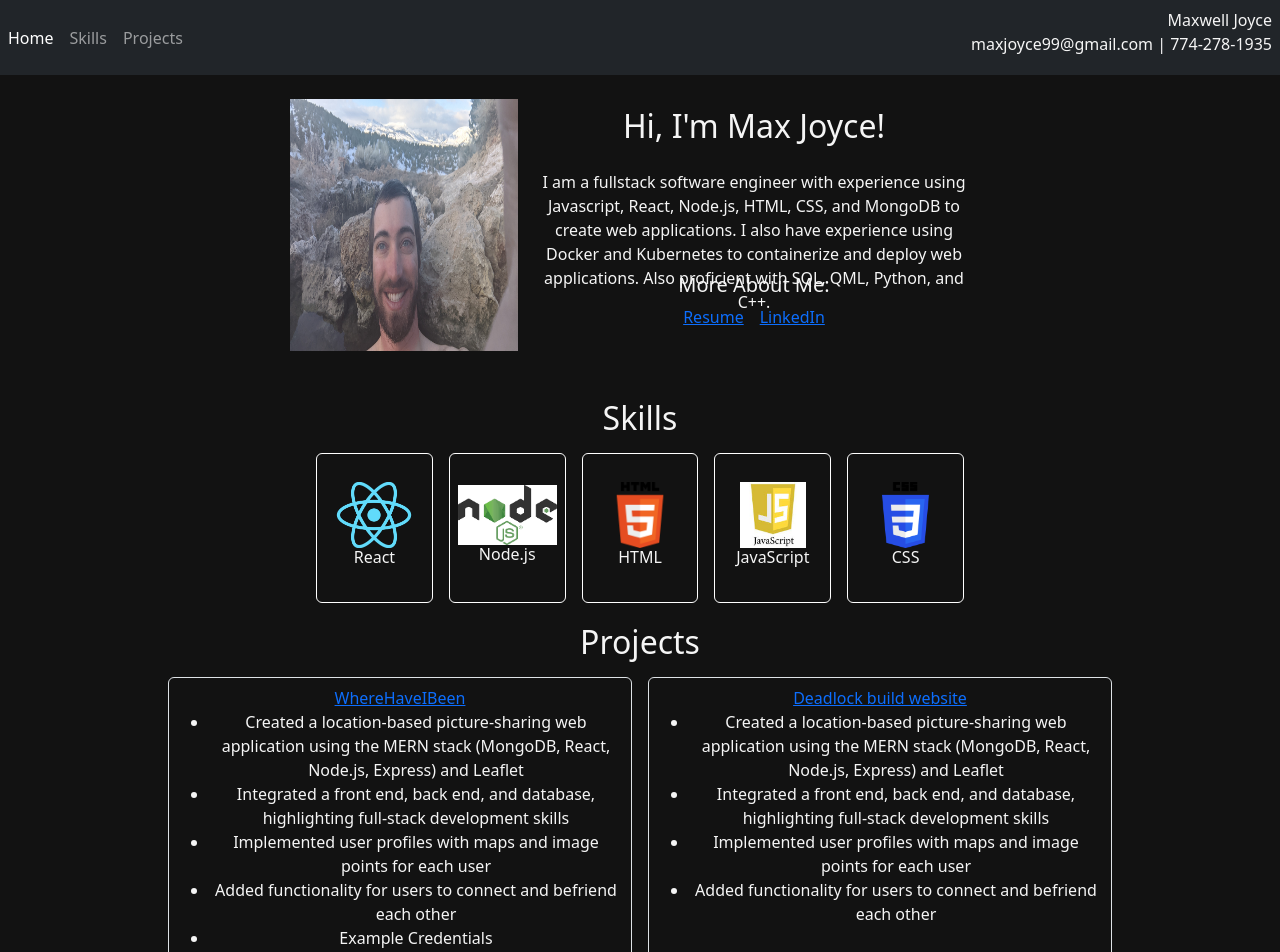
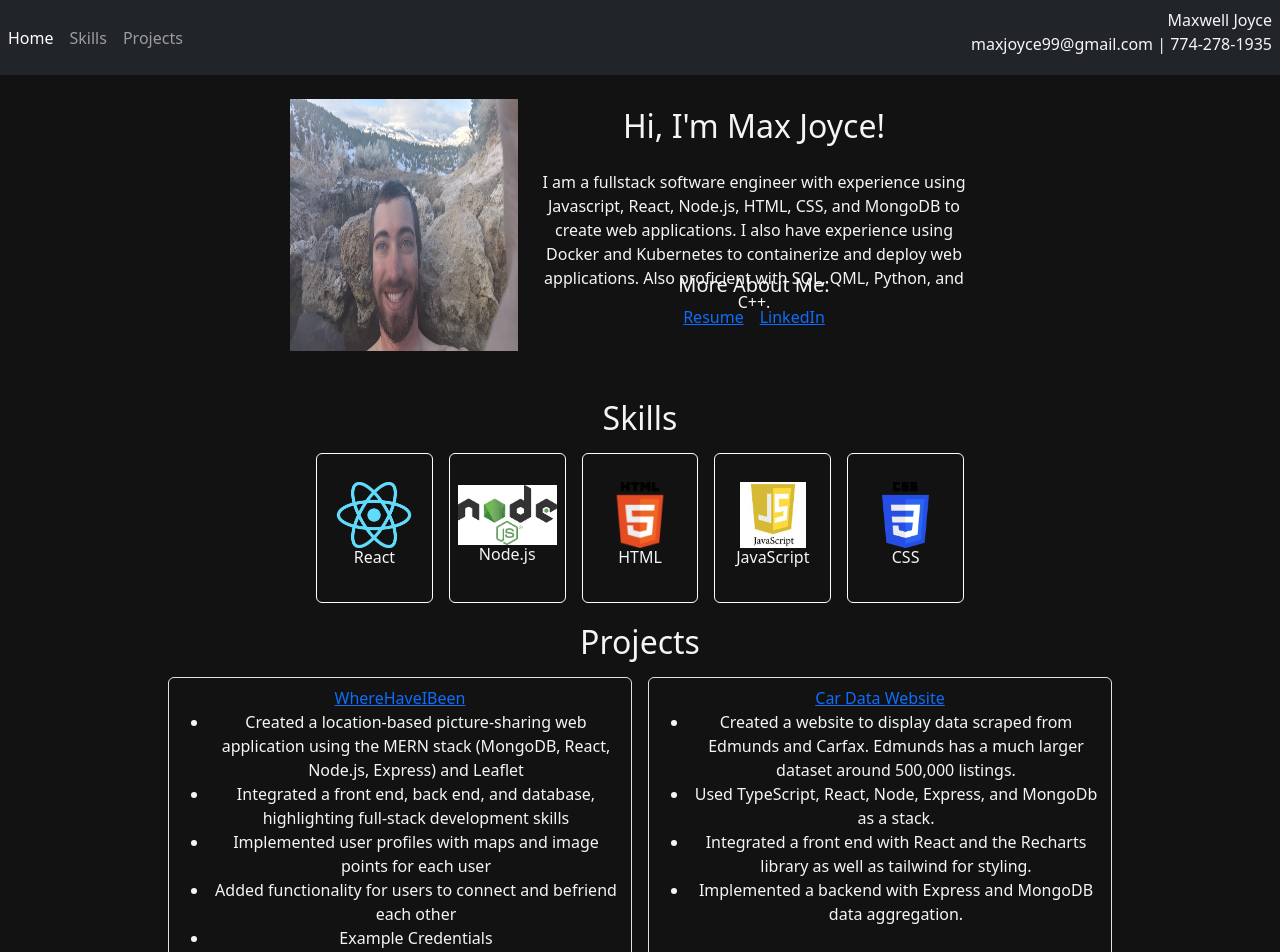
Before and after one commit to maxjoyce99/portfolio, a React (Create React App) app: page / in a window 1280 px wide. Shown: the top 952 px of the page. Built offline with nearby package versions, Linux system fonts and the light colour scheme.

Commit message:
Added the new car data project

```diff
--- a/src/App.js
+++ b/src/App.js
@@ -117,12 +117,13 @@ function App() {
           </div>
 
           <div class="rounded border w-50 p-2 m-2">
-            <a href="https://google.com">Deadlock build website</a>
+            <a href="https://datafromcars.netlify.app/">Car Data Website</a>
             <ul>
-              <li> Created a location-based picture-sharing web application using the MERN stack (MongoDB, React, Node.js, Express) and Leaflet</li>
-              <li> Integrated a front end, back end, and database, highlighting full-stack development skills</li>
-              <li> Implemented user profiles with maps and image points for each user</li>
-              <li> Added functionality for users to connect and befriend each other</li>
+              <li> Created a website to display data scraped from Edmunds and Carfax. Edmunds has a much larger dataset around 500,000 listings.</li>
+              <li> Used TypeScript, React, Node, Express, and MongoDb as a stack. </li>
+              <li> Integrated a front end with React and the Recharts library as well as tailwind for styling.</li>
+              <li> Implemented a backend with Express and MongoDB data aggregation. </li>
+
               </ul>
           </div>
 
```
